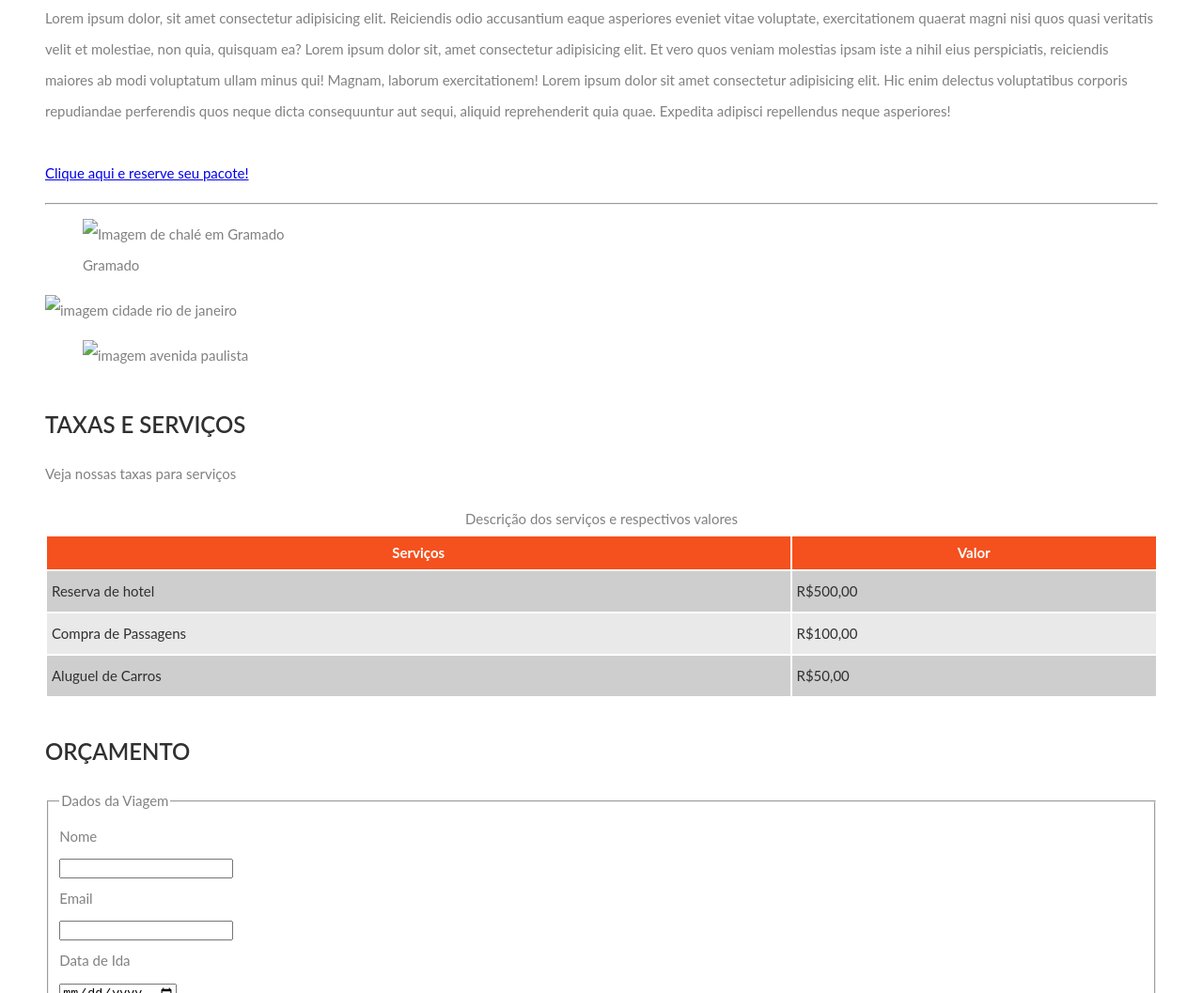
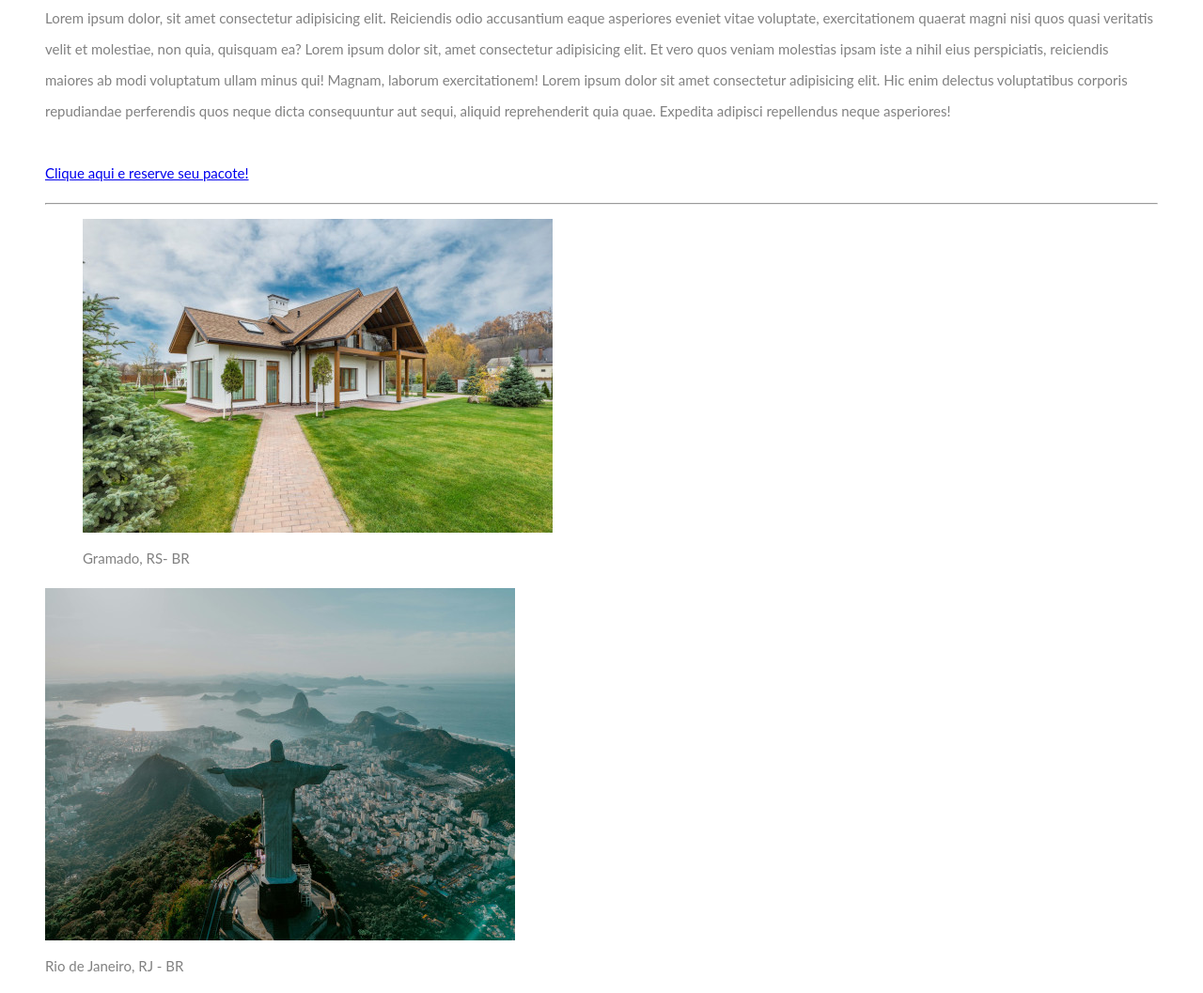
Before and after one commit to fonsecapamela/Descomplica, a plain HTML site: page index.html in a window 1280 px wide. Shown: the part 295-1352 px from the top of the page at 94% size. Drawn offline with Linux system fonts and the light colour scheme.

Commit message:
Update index.html

```diff
--- a/index.html
+++ b/index.html
@@ -31,12 +31,16 @@
             <hr>
         </p>
         <figure>
-            <img src="" alt="Imagem de chalé em Gramado">
-            <figcaption>Gramado</figcaption>
+            <img src="imagens/chale_gramado50x40.jpeg" alt="Imagem de chalé em Gramado">
+            <figcaption>Gramado, RS- BR</figcaption>
         </figure>
-            <img src="" alt="imagem cidade rio de janeiro">
-        <figure>
-            <img src="" alt="imagem avenida paulista">
+
+            <img src="imagens/rio de janeiro 500x40.jpeg" alt="imagem cidade rio de janeiro">
+            <figcaption>Rio de Janeiro, RJ - BR</figcaption>
+            <figure>
+
+            <img src="imagens/sao paulo 400x40.jpg" alt="imagem avenida paulista">
+            <figcaption>São Paulo, SP - BR</figcaption>
         </figure>
 
     </section>
```
